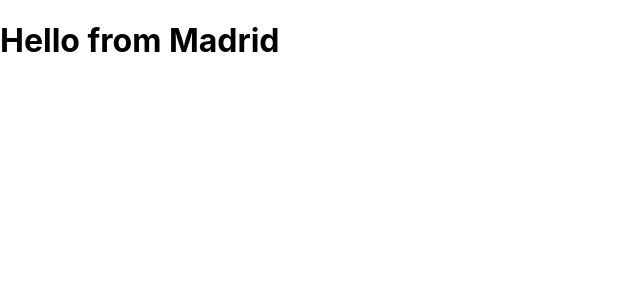
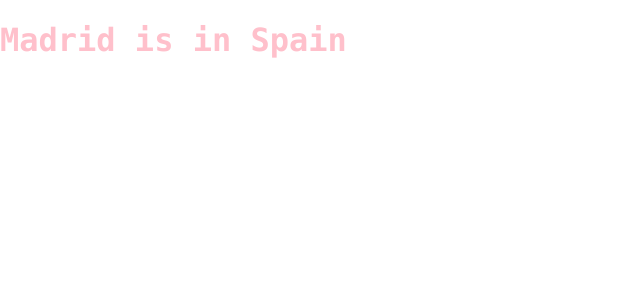
Before and after one commit to HarikaPenukonda/hello-react, a React (Create React App) app: page / in a window 1280 px wide. Shown: the top 300 px of the page, without its empty margins (0-640 px from the left). Built offline with nearby package versions, Linux system fonts and the light colour scheme.

Commit message:
Adding CSS to the text

```diff
--- a/src/index.js
+++ b/src/index.js
@@ -2,9 +2,12 @@
 import ReactDOM from 'react-dom';
 import './index.css';
 
-let city = "Madrid";
+let city = {
+  name : "Madrid",
+  country : "Spain"
+};
 
 ReactDOM.render(
-<h1>Hello from {city}</h1>,
+<h1 id="heading" className="cool-text">{city.name} is in {city.country}</h1>,
     document.getElementById('root')
   );
```
